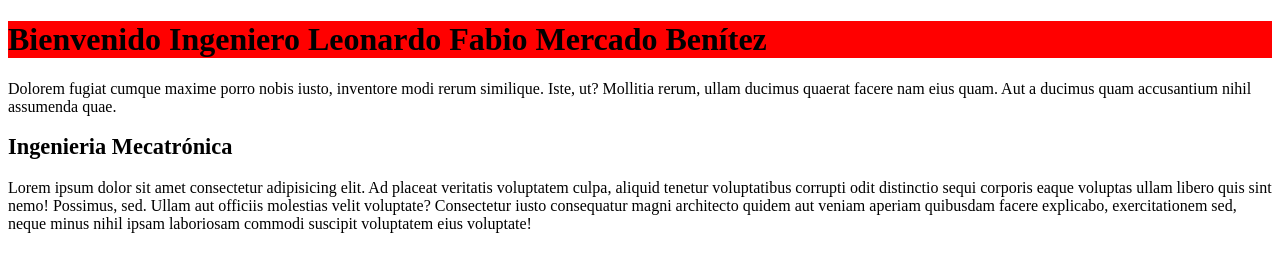
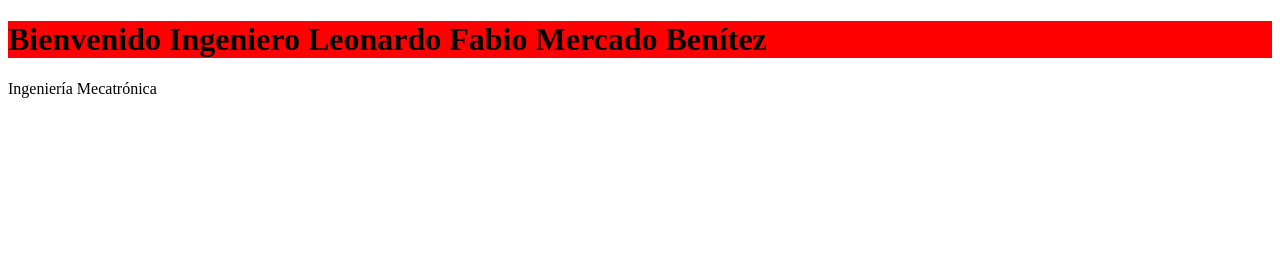
Before and after one commit to LeonardoMercado/Curso_GITHUB_Platzi, a plain HTML site: page index.html in a window 1280 px wide. Drawn offline with Linux system fonts and the light colour scheme.

Commit message:
Se elimina texto sobrante

```diff
--- a/index.html
+++ b/index.html
@@ -9,9 +9,6 @@
 </head>
 <body>
     <h1 class="titulo">Bienvenido Ingeniero Leonardo Fabio Mercado Benítez</h1>
-    <p>Dolorem fugiat cumque maxime porro nobis iusto, inventore modi rerum similique. Iste, ut? Mollitia rerum, ullam ducimus quaerat facere nam eius quam. Aut a ducimus quam accusantium nihil assumenda quae.</p>
-    <h2>Ingenieria Mecatrónica</h2>
-    <p>Lorem ipsum dolor sit amet consectetur adipisicing elit. Ad placeat veritatis voluptatem culpa, aliquid tenetur voluptatibus corrupti odit distinctio sequi corporis eaque voluptas ullam libero quis sint nemo! Possimus, sed.
-    Ullam aut officiis molestias velit voluptate? Consectetur iusto consequatur magni architecto quidem aut veniam aperiam quibusdam facere explicabo, exercitationem sed, neque minus nihil ipsam laboriosam commodi suscipit voluptatem eius voluptate!</p>
+    <p>Ingeniería Mecatrónica</p>
 </body>
 </html>
```
